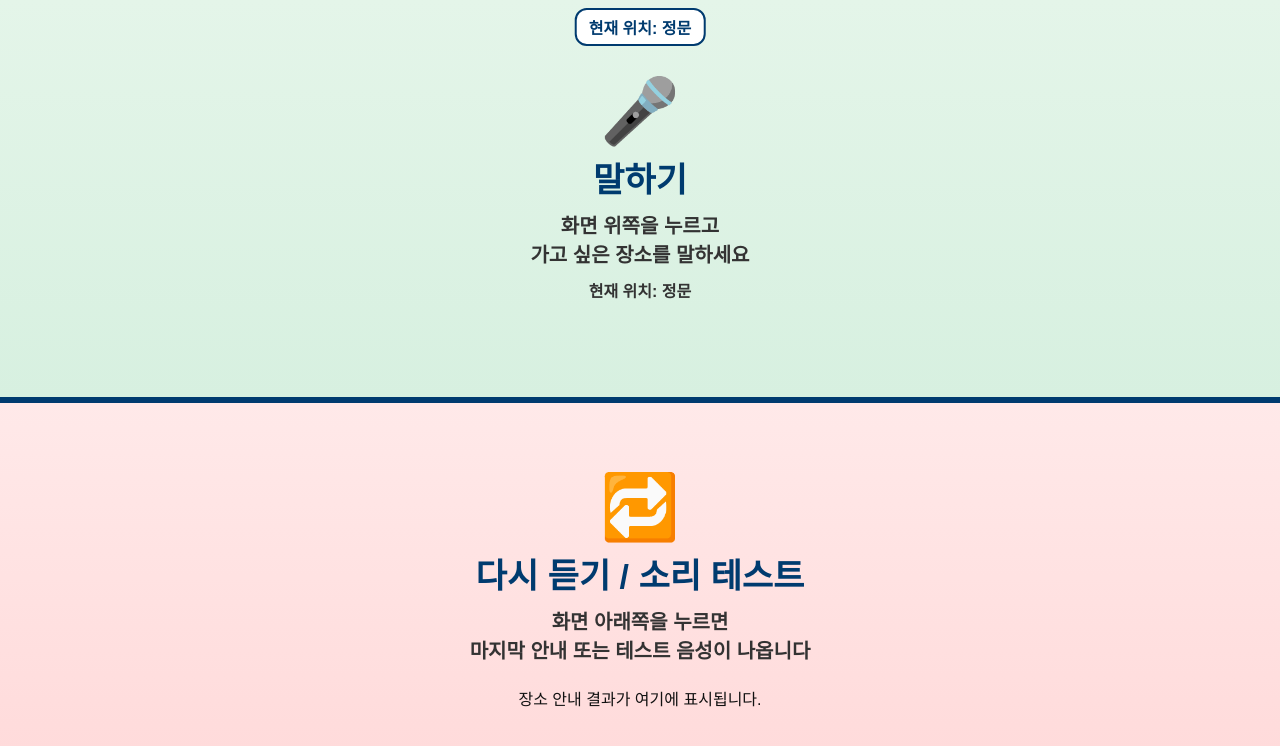
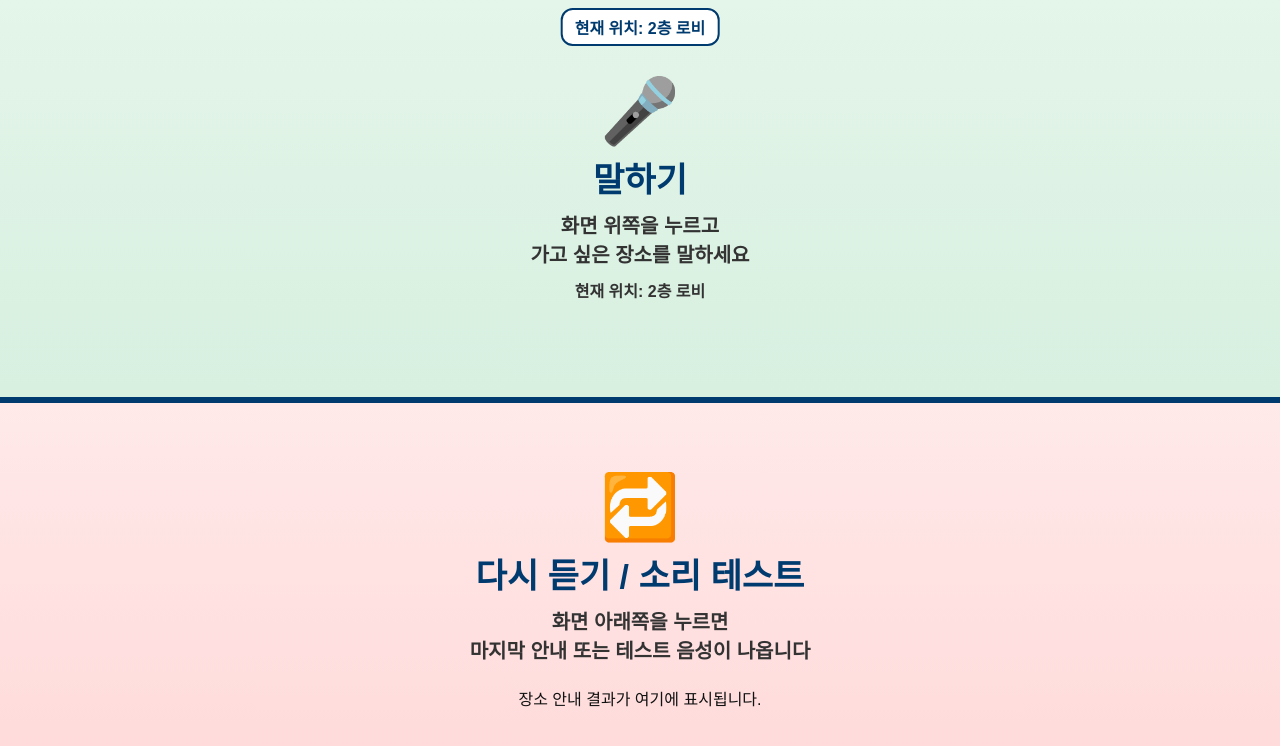
Before and after one commit to sayhi66/l2, a plain HTML site: page index.html in a window 1280 px wide. Drawn offline with Linux system fonts and the light colour scheme.

Commit message:
Update current location from 'gate' to '2층 로비'

```diff
--- a/index.html
+++ b/index.html
@@ -117,7 +117,7 @@
 </head>
 <body>
   <main id="topZone" class="zone zone-top" aria-label="시작: 가고 싶은 장소 말하기">
-    <div class="badge" id="currentLocationBadge">현재 위치: 정문</div>
+    <div class="badge" id="currentLocationBadge">현재 위치: 2층 로비</div>
     <div class="zone-icon" aria-hidden="true">🎤</div>
     <h1 class="zone-title">말하기</h1>
     <p class="zone-desc">화면 위쪽을 누르고<br />가고 싶은 장소를 말하세요</p>
@@ -182,7 +182,7 @@
     let isRecognizing = false;
     let micReady = false;
     let koreanVoice = null;
-    let currentLocationId = "gate";
+    let currentLocationId = "l2";
     let lastSpokenText = "";
     let currentUtterance = null;
     // NFC로 열면 브라우저가 첫 안내 자동재생을 막을 수 있음.
@@ -254,7 +254,7 @@
       const params = new URLSearchParams(window.location.search);
       const fromParam = params.get("from");
       if (fromParam && LOCATIONS[fromParam]) return fromParam;
-      return "gate";
+      return "l2";
     }
 
     function getRoute(fromId, toId) {
```
